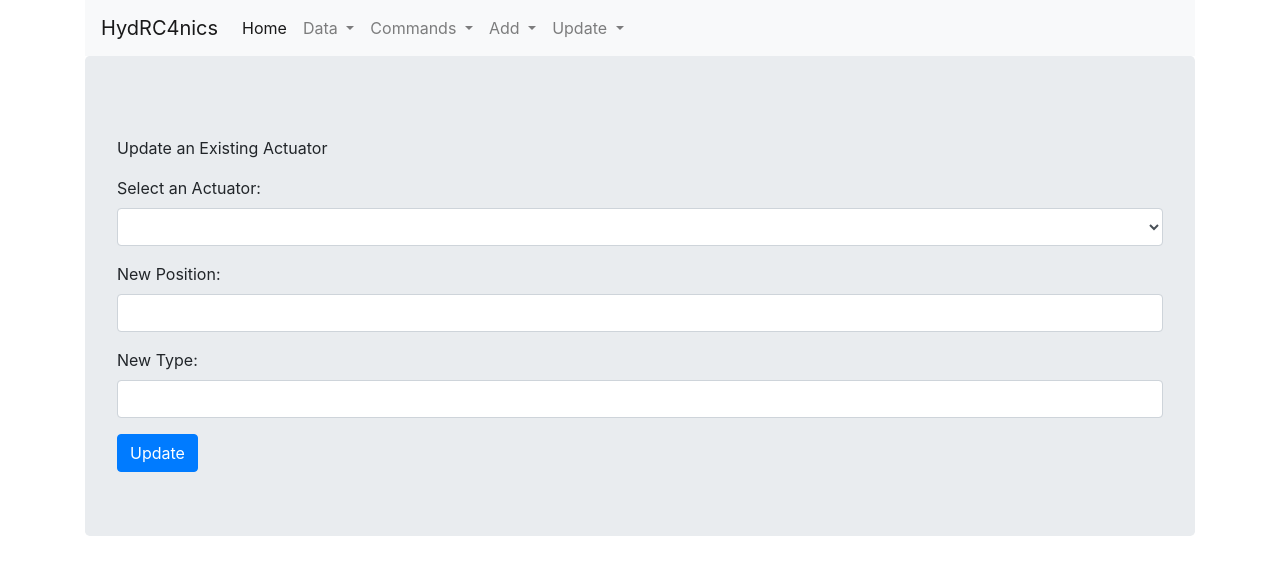
After one commit to daniellimzj/HydRC4nics_Orbital, a Flask app: page /update-actuators in a window 1280 px wide. The commit adds this page. Shown: the top 575 px of the page. Run offline with Flask 3, Linux system fonts and the light colour scheme; lists and menus that the app fills with data are empty; parts of the project's set-up code (start-up, migrations or seed data) failed here and were passed over; some libraries are stand-ins or nearby versions.

Commit message:
update actuators, commands, sensors functions

```diff
--- a/Application/Servers/Webpage/application.py
+++ b/Application/Servers/Webpage/application.py
@@ -18,10 +18,13 @@ application = Flask(__name__)
 application.secret_key = config.FLASK_SECRET
 Bootstrap(application)
 
+############################################
+
 @application.route("/", methods=('GET', 'POST'))
 def home():
     return render_template('index.html')
 
+############################################
 
 @application.route("/get-data", methods = ("GET", "POST"))
 def getData():
@@ -62,6 +65,7 @@ def getData():
 
     return render_template("get-data.html", readingsList = readingsList, sensorForm = sensorForm, sensorFlag = sensorFlag)
 
+############################################
 
 @application.route("/view-commands", methods = ("GET", "POST"))
 def viewCommands():
@@ -97,9 +101,11 @@ def viewCommands():
 
         if numRecent > 0:
             commandsList = db.getCommands(actuatorId = actuatorId, latest = int(numRecent), active = activeFlag)
+            print(commandsList)
 
         elif (start and end):
             commandsList = db.getCommands(actuatorId = actuatorId, start = start, end = end, active = activeFlag)
+            print(commandsList)
 
         else:
             commandsList = []
@@ -109,6 +115,7 @@ def viewCommands():
 
     return render_template("view-commands.html", commandsList = commandsList, commandsForm = commandsForm, commandsFlag = commandsFlag, actuatorFlag = actuatorFlag)
 
+############################################
 
 @application.route("/send-commands", methods = ("GET", "POST"))
 def sendCommands():
@@ -129,6 +136,7 @@ def sendCommands():
 
     return render_template("send-commands.html", commandForm = commandForm, success = success)
 
+############################################
 
 @application.route("/add-actuators", methods = ("GET", "POST"))
 def addActuators():
@@ -140,6 +148,8 @@ def addActuators():
 
     return render_template("add-actuators.html", addForm = addForm)
 
+############################################
+
 @application.route("/add-sensors", methods = ("GET", "POST"))
 def addSensors():
 
@@ -150,21 +160,56 @@ def addSensors():
 
     return render_template("add-sensors.html", addForm = addForm)
 
-@application.route("/update-command/<string:actuatorId>/<string:commandId>", methods = ("GET", "POST"))
+############################################
+
+@application.route("/update-command/<string:actuatorId>:<string:commandId>", methods = ("GET", "POST"))
 def updateCommand(actuatorId, commandId):
 
     command = db.getCommands(commandId = commandId)
-    print(command)
+    print(command, end = '\n\n')
     actuator = db.getCommands(actuatorId = actuatorId)
 
     updateForm = f.UpdateCommandForm()
 
-    #if updateForm.validate_on_submit():
+    if updateForm.validate_on_submit():
+        newCommand = db.updateCommand(actuatorId = actuatorId, commandId = commandId,
+                                   value = updateForm.value.data, units = command['units'],
+                                   issuer = updateForm.issuer.data, purpose = updateForm.purpose.data,
+                                   issueDate = datetime.datetime.now(), executeDate = updateForm.executeDate.data,
+                                   repeat = updateForm.repeat.data)
+        print(newCommand)
 
     return render_template("update-command.html", actuatorId = actuatorId, commandId = commandId, updateForm = updateForm, command = command, actuator = actuator)
 
+############################################
 
+@application.route("/update-actuators", methods = ("GET", "POST"))
+def updateActuators():
 
+    updateForm = f.UpdateActuatorForm()
+
+    if updateForm.validate_on_submit():
+        actuator = db.updateActuator(actuatorId = updateForm.selectActuator.data,
+                       position = updateForm.position.data,
+                       actuatorType = updateForm.type.data)
+        print(actuator)
+
+    return render_template("update-actuators.html", updateForm = updateForm)
+
+############################################
+
+@application.route("/update-sensors", methods = ("GET", "POST"))
+def updateSensors():
+
+    updateForm = f.UpdateSensorForm()
+
+    if updateForm.validate_on_submit():
+        sensor = db.updateSensor(sensorId = updateForm.selectSensor.data,
+                       position = updateForm.position.data,
+                       sensorType = updateForm.type.data)
+        print(sensor)
+
+    return render_template("update-sensors.html", updateForm = updateForm)
 
 dashboard.startDashboard(application)
 
--- a/Application/Servers/Webpage/forms.py
+++ b/Application/Servers/Webpage/forms.py
@@ -73,6 +73,7 @@ class CommandForm(FlaskForm):
 # to update commands
 class UpdateCommandForm(FlaskForm):
     value = IntegerField('New value:', validators = [DataRequired()])
+    issuer = StringField('New issuer:', validators = [DataRequired()])
     purpose = StringField('New purpose:', validators = [DataRequired()])
     executeDate = DateTimeLocalField('New date to execute:', format = '%Y-%m-%dT%H:%M')
     repeat = IntegerField('New number of times to repeat:')
@@ -81,3 +82,21 @@ class UpdateCommandForm(FlaskForm):
 class AddForm(FlaskForm):
     position = StringField('Position:', validators = [DataRequired()])
     type = StringField('Type:', validators = [DataRequired()])
+
+# to update an actuator
+class UpdateActuatorForm(FlaskForm):
+    actuatorsList = db.getAllActuators()
+    choices = [(actuator['id'], f"{actuator['type']} {actuator['position']}") for actuator in actuatorsList]
+
+    selectActuator = SelectField("Select an Actuator:", choices = choices)
+    position = StringField('New Position:', validators = [DataRequired()])
+    type = StringField('New Type:', validators = [DataRequired()])
+
+# to update a sensor
+class UpdateSensorForm(FlaskForm):
+    sensorsList = db.getAllSensors()
+    choices = [(sensor['id'], f"{sensor['type']} {sensor['position']}") for sensor in sensorsList]
+
+    selectSensor = SelectField("Select an Sensor:", choices = choices)
+    position = StringField('New Position:', validators = [DataRequired()])
+    type = StringField('New Type:', validators = [DataRequired()])
--- a/Application/Servers/Webpage/templates/main.html
+++ b/Application/Servers/Webpage/templates/main.html
@@ -36,8 +36,8 @@
                 Data
               </a>
               <div class="dropdown-menu" aria-labelledby="navbarDropdown">
-                <a class="dropdown-item" href="get-data">View</a>
-                <a class="dropdown-item" href="readings">Dashboard</a>
+                <a class="dropdown-item" href="{{ url_for('getData') }}">View</a>
+                <a class="dropdown-item" href="{{ url_for('readingsPage') }}">Dashboard</a>
               </div>
             </li>
             <li class="nav-item dropdown">
@@ -45,8 +45,8 @@
                 Commands
               </a>
               <div class="dropdown-menu" aria-labelledby="navbarDropdown">
-                <a class="dropdown-item" href="view-commands">View</a>
-                <a class="dropdown-item" href="send-commands">Send</a>
+                <a class="dropdown-item" href="{{ url_for('viewCommands') }}">View</a>
+                <a class="dropdown-item" href="{{ url_for('sendCommands') }}">Send</a>
               </div>
             </li>
             <li class="nav-item dropdown">
@@ -54,8 +54,17 @@
                 Add
               </a>
               <div class="dropdown-menu" aria-labelledby="navbarDropdown">
-                <a class="dropdown-item" href="add-actuators">Actuators</a>
-                <a class="dropdown-item" href="add-sensors">Sensors</a>
+                <a class="dropdown-item" href="{{ url_for('addActuators') }}">Actuators</a>
+                <a class="dropdown-item" href="{{ url_for('addSensors') }}">Sensors</a>
+              </div>
+            </li>
+            <li class="nav-item dropdown">
+              <a class="nav-link dropdown-toggle" href="#" id="navbarDropdown" role="button" data-toggle="dropdown" aria-haspopup="true" aria-expanded="false">
+                Update
+              </a>
+              <div class="dropdown-menu" aria-labelledby="navbarDropdown">
+                <a class="dropdown-item" href="{{ url_for('updateActuators') }}">Actuators</a>
+                <a class="dropdown-item" href="{{ url_for('updateSensors') }}">Sensors</a>
               </div>
             </li>
           </ul>
--- /dev/null
+++ b/Application/Servers/Webpage/templates/update-actuators.html
@@ -0,0 +1,26 @@
+{% extends "main.html" %}
+{% import "bootstrap/wtf.html" as wtf %}
+
+{% block content %}
+
+<p> Update an Existing Actuator</p>
+
+<div>
+    <form method="POST" action="{{ url_for('updateActuators') }}">
+        {{ updateForm.csrf_token }}
+
+          <div class="control-group">
+            {{ wtf.form_field(updateForm.selectActuator) }}
+            {{ wtf.form_field(updateForm.position) }}
+            {{ wtf.form_field(updateForm.type) }}
+          </div>
+
+           <sdiv class="control-group">
+            <div class="controls">
+                <input class="btn btn-primary" type="submit" value="Update">
+            </div>
+          </div>
+    </form>
+</div>
+
+{% endblock %}
--- a/Application/Servers/Webpage/templates/update-command.html
+++ b/Application/Servers/Webpage/templates/update-command.html
@@ -11,6 +11,9 @@
           <div class="control-group my-auto">
             <p>Previous value: {{ command["value"] }}</p>
             {{ wtf.form_field(updateForm.value, placeholder = command["value"]) }}
+
+            <p>Previous Issuer: {{ command["issuer"] }}</p>
+            {{ wtf.form_field(updateForm.issuer, placeholder = command["issuer"]) }}
 
             <p>Previous purpose: {{ command["purpose"] }}</p>
             {{ wtf.form_field(updateForm.purpose, placeholder = command["purpose"]) }}
```
Also changed, not shown: Application/Servers/Webpage/templates/update-sensors.html (added, +26 -0 lines), Application/Servers/Webpage/templates/view-commands.html (+13 -2 lines).
